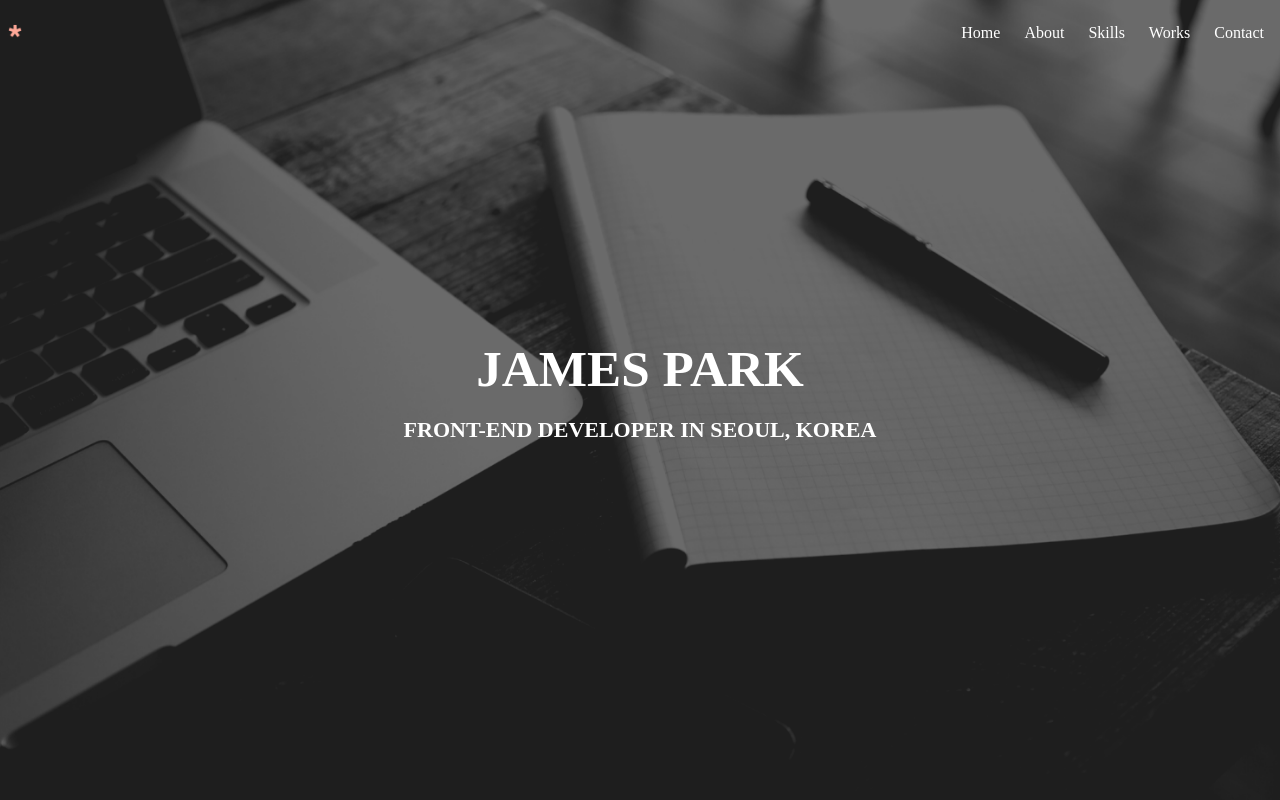
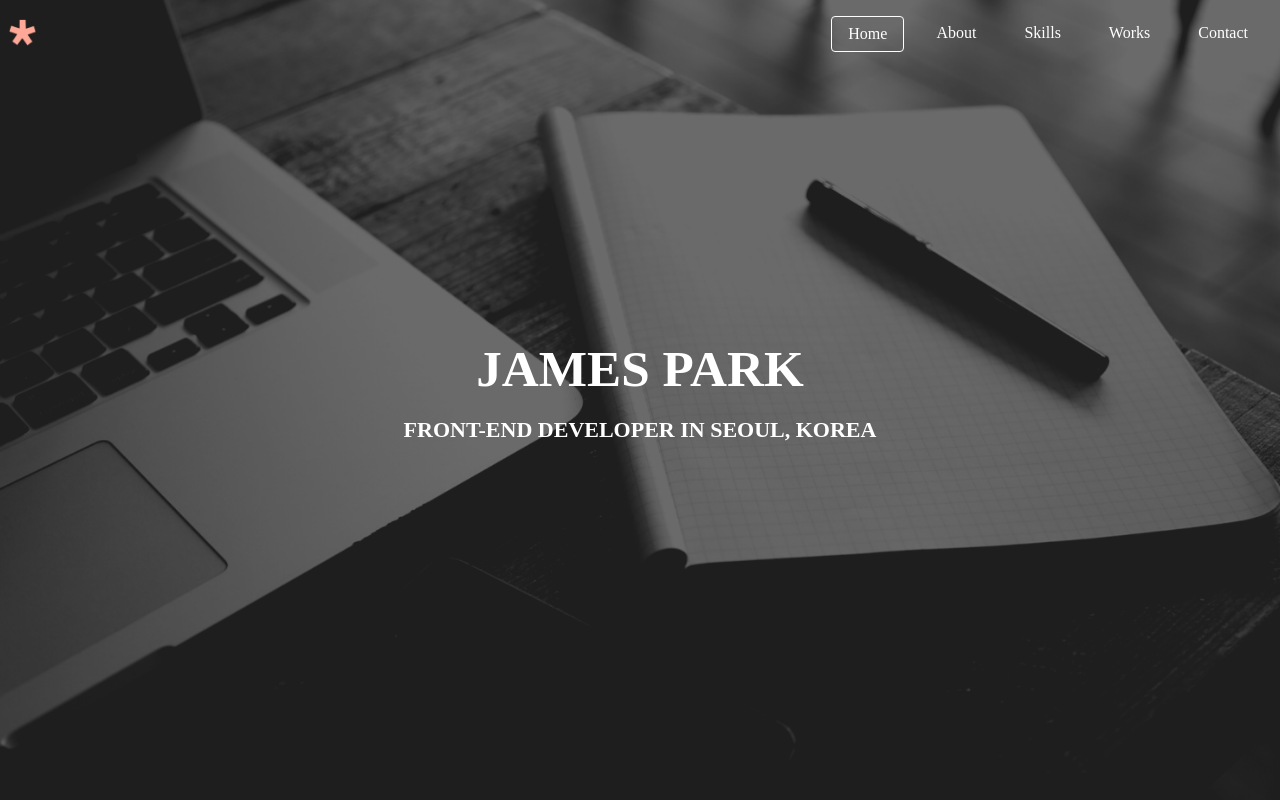
Before and after one commit to swpark907/portfolio, a plain HTML site: page index.html in a window 1280 px wide. Shown: the top 800 px of the page. Drawn offline with Linux system fonts and the light colour scheme.

Commit message:
CSS: Navbar modify

```diff
--- a/index.html
+++ b/index.html
@@ -19,7 +19,7 @@
         <div id="navbar__logo"><a href="#"><img src="img/favicon.png" alt="logo"></a></div>
         <div id="navbar_list">
             <ul id="list__container">
-                <li class="navbar__list__items">Home</li>
+                <li class="navbar__list__items active">Home</li>
                 <li class="navbar__list__items">About</li>
                 <li class="navbar__list__items">Skills</li>
                 <li class="navbar__list__items">Works</li>
--- a/style.css
+++ b/style.css
@@ -1,17 +1,23 @@
 :root {
     /* Color */
     --color-darkgrey: #1f2029;
+    --color-lightgrey: #8f8e8e;
+    --color-grey: #5c5c5c;
     --color-violate-theme: #856b9d;
     --color-white: white;
 
     /* Font-size */
     --font-small: 8px;
+    --font-regular: 12px;
     --font-medium: 16px;
     --font-large: 22px;
     --font-title: 4vw;
 
     /* Space */
     --base-space: 8px;
+
+    /* border-radius */
+    --radius: 4px;
 }
 
 /* Universal tags */
@@ -23,7 +29,7 @@
 
 body {
     margin: 0px;
-    /* color: var(--color-white); */
+    cursor: default;
 }
 
 a {
@@ -66,20 +72,30 @@ section {
 
 #navbar ul li {
     list-style: none;
-    margin-right: var(--base-space);
-    padding: var(--base-space);
+    margin-right: calc(var(--base-space)*2);
+    padding: var(--base-space) calc(var(--base-space)*2);
     color: var(--color-white);
+    cursor: pointer;
+    border-radius: var(--radius);
+}
+
+#navbar ul li.active {
+    border: solid 1px var(--color-white);
+
+}
+
+#navbar ul li:hover {
+    background-color: var(--color-violate-theme);
+    transform: scale(1.1);
+    transition-duration: 0.2s;
 }
 
 #navbar__logo img {
-    width: 30px;
+    width: 45px;
     padding: var(--base-space);
 }
 
-#navbar ul li:hover {
-    transform: scale(1.1);
-    transition-duration: 0.2s;
-}
+
 
 /* Home Section */
 #home {
```
